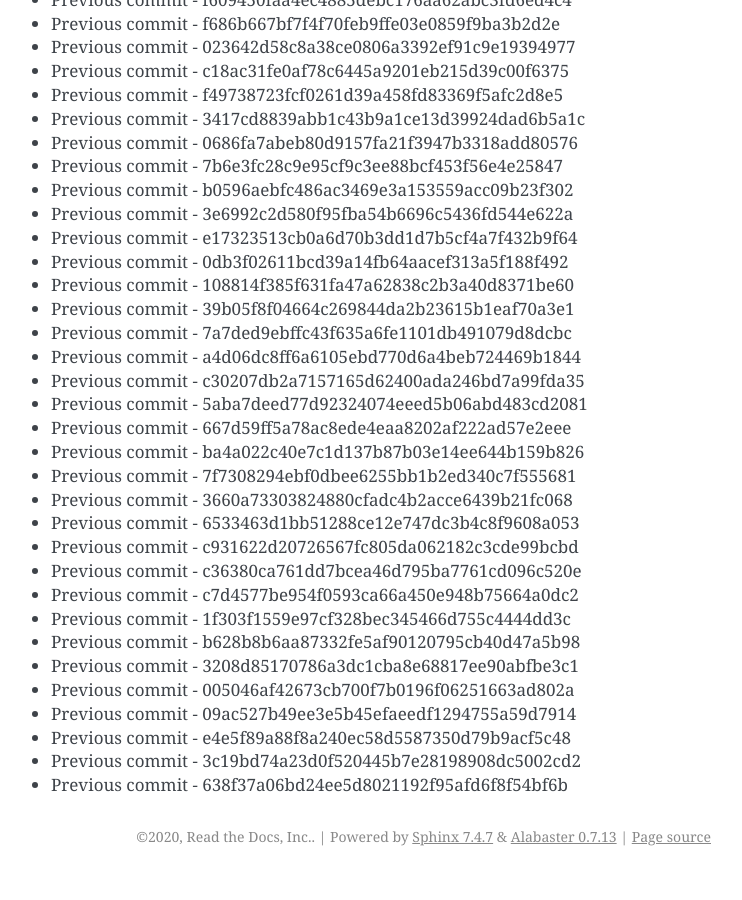
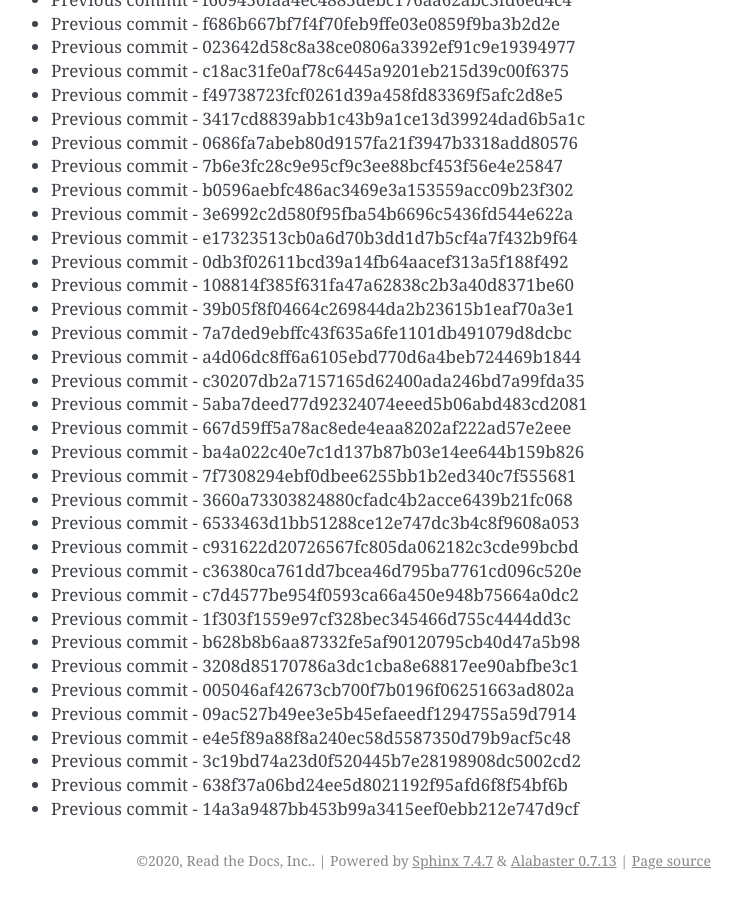
Before and after one commit to readthedocs/rtd-git-stresstest, a Sphinx documentation site: the page built from docs/updates.rst, in a window 1280 px wide and 900 px high, scrolled down 27332 px. Shown: the whole window, without its empty margins (399-1141 px from the left). Built offline with Sphinx 7.4.7, drawn with Linux system fonts in a browser that asks for light colours; before the commit the page ends 28208 px from its top, so only the background shows below that.

Commit message:
Generating commit from previous: 14a3a9487bb453b99a3415eef0ebb212e747d9cf

```diff
--- a/docs/updates.rst
+++ b/docs/updates.rst
@@ -1180,3 +1180,4 @@ It can be tested for any performance characteristics.
 * Previous commit - e4e5f89a88f8a240ec58d5587350d79b9acf5c48
 * Previous commit - 3c19bd74a23d0f520445b7e28198908dc5002cd2
 * Previous commit - 638f37a06bd24ee5d8021192f95afd6f8f54bf6b
+* Previous commit - 14a3a9487bb453b99a3415eef0ebb212e747d9cf
```
